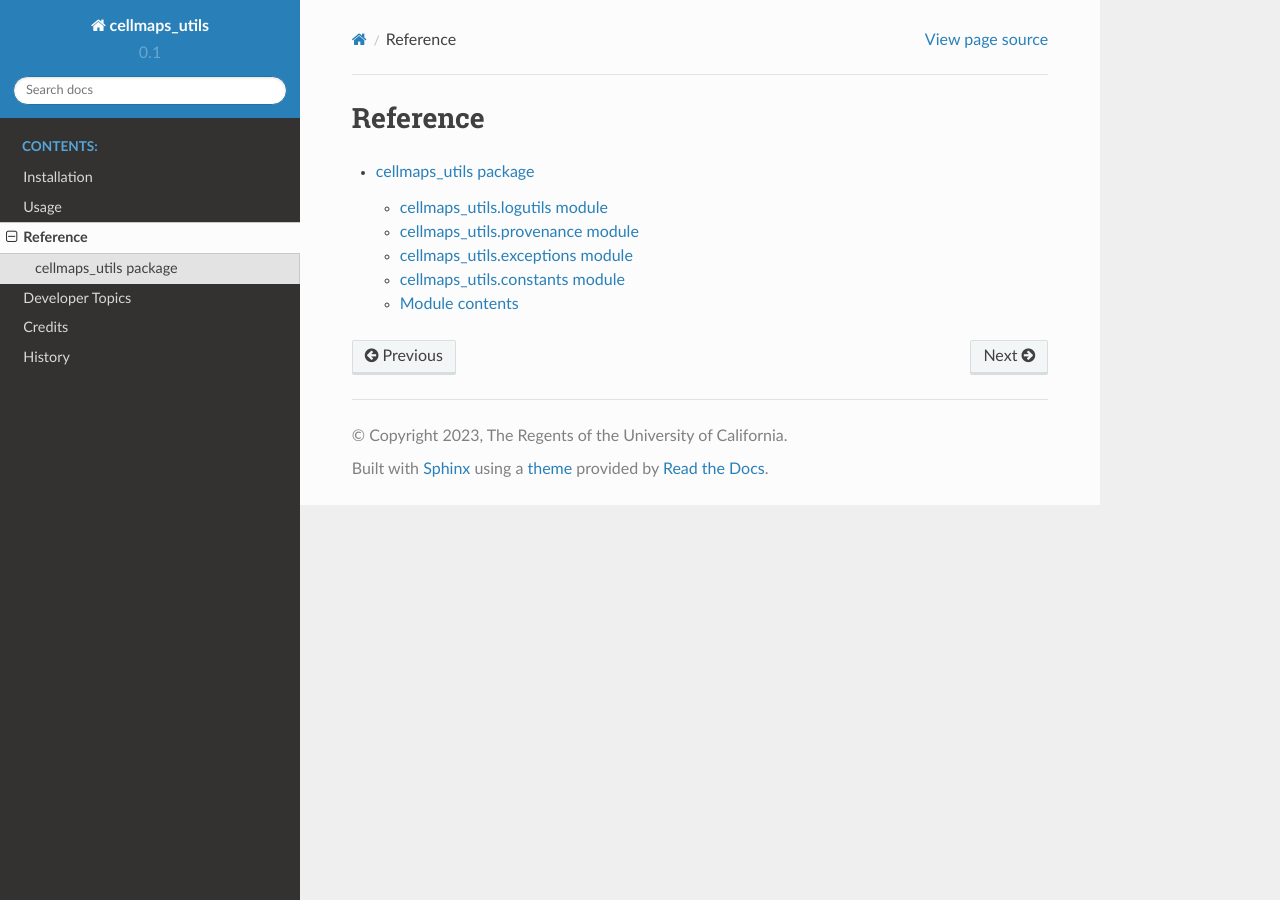
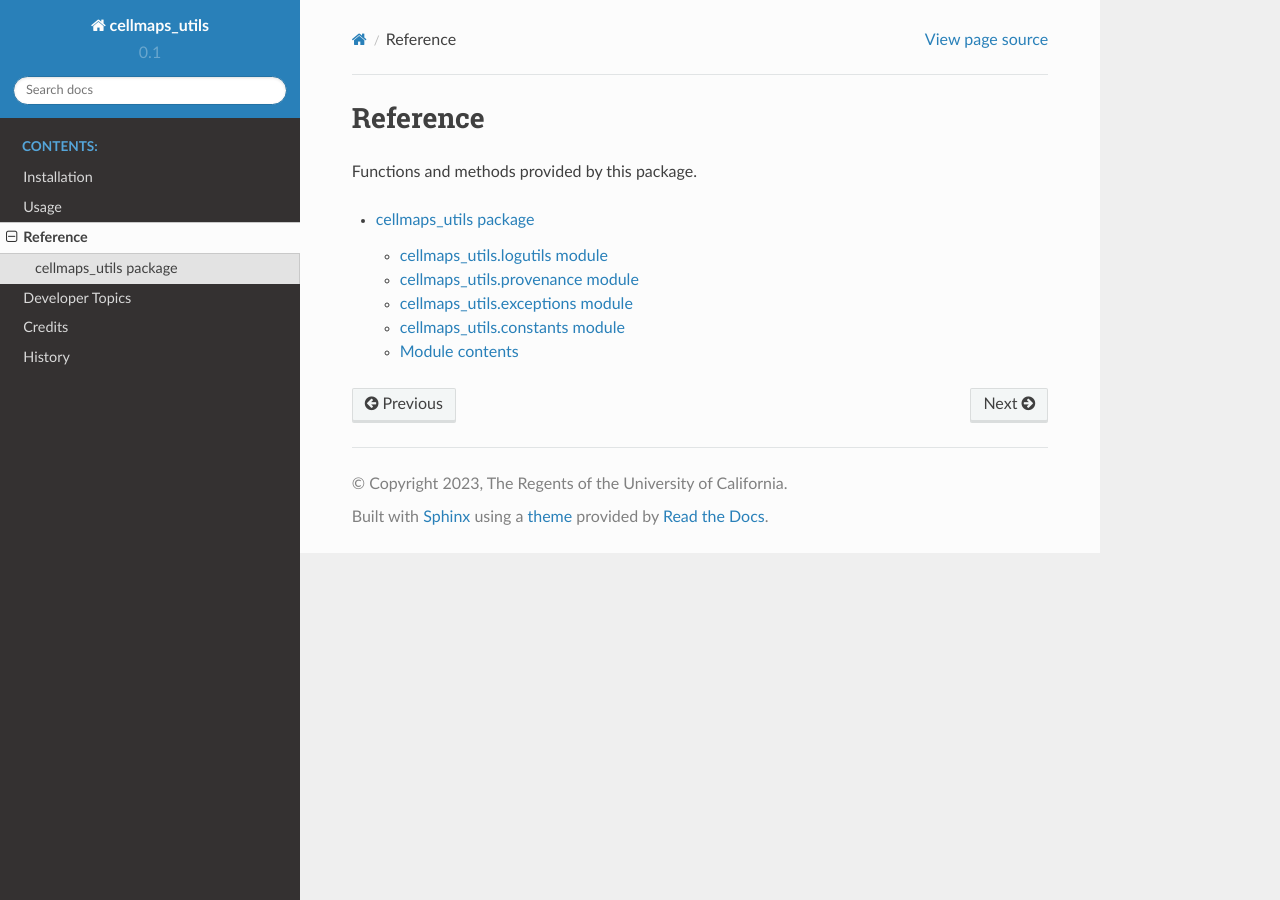
Before and after one commit to idekerlab/cellmaps_utils, a Sphinx documentation site: the page built from docs/modules.rst, in a window 1280 px wide. Built offline with Sphinx 7.4.7 and the Read the Docs theme 2.0.0, drawn with Linux system fonts in a browser that asks for light colours.

Commit message:
minor text change

```diff
--- a/docs/modules.rst
+++ b/docs/modules.rst
@@ -1,5 +1,8 @@
 Reference
 =============
+
+Functions and methods provided by this package.
+
 
 .. toctree::
    :maxdepth: 2
```
